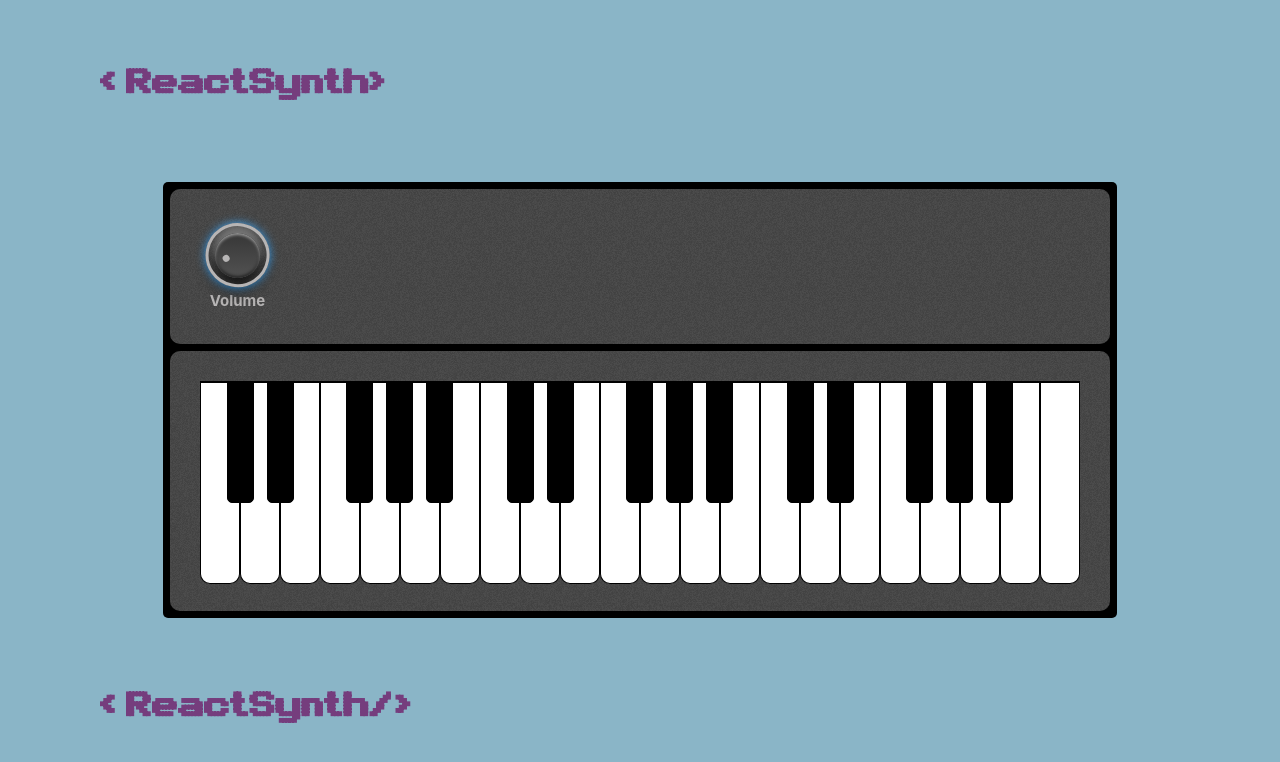
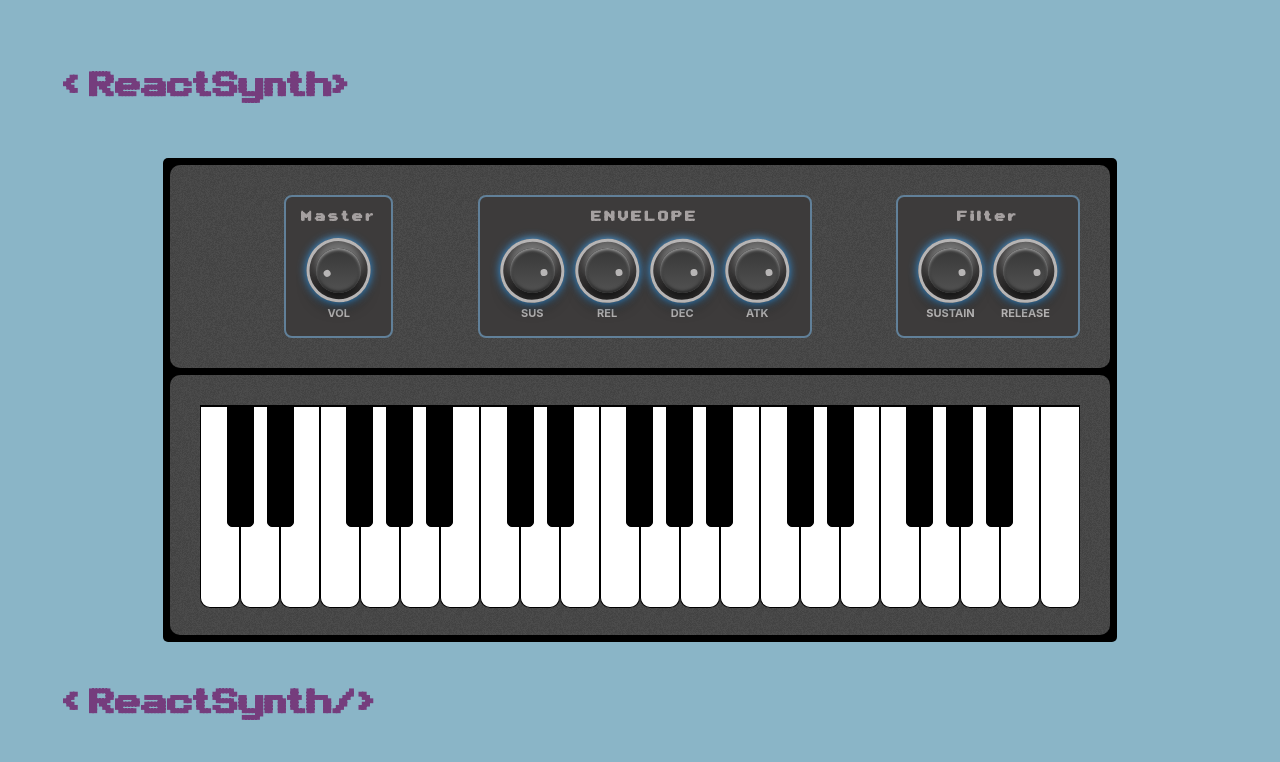
Before and after one commit to lucasghizoni/synthesizer, a React (Create React App) app: page / in a window 1280 px wide. Shown: the top 762 px of the page. Built offline with nearby package versions, Linux system fonts and the light colour scheme; the HTML template or start-up script is replaced by a standard one.

Commit message:
add box component

```diff
--- a/src/App.module.css
+++ b/src/App.module.css
@@ -1,29 +1,23 @@
-.container {
-  display: flex;
-  flex-direction: column;
-  min-height: 100vh;
-}
-
-header, footer {
-  margin: 3rem 10rem;
-  font-family: "arcade";
-  color: #753d7d;
-  font-size: 2.5rem;
-}
-
 .main {
-  flex: 1;
   display: flex;
   flex-direction: column;
   align-items: center;
   justify-content: center;
   font-size: calc(10px + 2vmin);
+  min-height: 100vh;
+}
+
+h1 {
+  font-family: "arcade";
+  color: #753d7d;
+  font-size: 5rem;
 }
 
 .synth {
   background-color: black;
   border-radius: 0.5rem;
   padding: 0.7rem;
+  margin: 0 10rem;
 }
 
 .controllersPanel {
--- a/src/App.tsx
+++ b/src/App.tsx
@@ -5,19 +5,30 @@ import { Keys } from "./features/keys/Keys";
 import {useAudioContext} from "./app/useAudioContext";
 import { Knob } from "./features/knob/Knob";
 import { Panel } from "./components/panel/Panel";
+import {Box} from "./components/box/Box";
 
 function App() {
   const { play, stop, gain } = useAudioContext();
 
   return (
-    <div className={styles.container}>
-      <header>
+    <section className={styles.main}>
+      <div>
         <h1>{`<ReactSynth>`}</h1>
-      </header>
-      <section className={styles.main}>
         <div className={styles.synth}>
           <Panel className={styles.controllersPanel}>
-            <Knob initialValue={20} onChange={value => gain(value/100)} label="Volume"/>
+            <Box label="Master">
+              <Knob initialValue={20} onChange={value => gain(value/100)} label="Vol"/>
+            </Box>
+            <Box label="ENVELOPE">
+              <Knob label="Sus"/>
+              <Knob label="Rel"/>
+              <Knob label="Dec"/>
+              <Knob label="Atk"/>
+            </Box>
+            <Box label="Filter">
+              <Knob label="Sustain"/>
+              <Knob label="Release"/>
+            </Box>
           </Panel>
           <Panel>
             <Keys
@@ -30,11 +41,9 @@ function App() {
             />
           </Panel>
         </div>
-      </section>
-      <footer>
         <h1>{`<ReactSynth/>`}</h1>
-      </footer>
-    </div>
+      </div>
+    </section>
   );
 }
 
--- a/src/app/useAudioContext.ts
+++ b/src/app/useAudioContext.ts
@@ -12,7 +12,7 @@ export const useAudioContext = () => {
         const osc = (audioCtx as AudioContext).createOscillator();
         const gainNode = (audioCtx as AudioContext).createGain();
         osc.frequency.value = frequency;
-        osc.type = 'square';
+        osc.type = 'sawtooth';
         osc.onended = () => {
           setFrequency(null);
         }
--- /dev/null
+++ b/src/components/box/Box.module.css
@@ -0,0 +1,22 @@
+.container {
+  margin-left: auto;
+  border: 0.2rem solid #618099;
+  padding: 0.3rem 1.5rem 1rem 1.5rem;
+  border-radius: 0.8rem;
+  position: relative;
+  background-color: #3d3b3b;
+  text-align: center;
+  height: fit-content;
+}
+
+.content {
+  display: flex;
+}
+
+.label {
+  color: #a5a0a0;
+  font-size: 2rem;
+  font-weight: bold;
+  letter-spacing: 0.3rem;
+  font-family: 'arcade';
+}
--- /dev/null
+++ b/src/components/box/Box.tsx
@@ -0,0 +1,18 @@
+import React, {FC, ReactNode} from "react";
+import styles from './Box.module.css';
+
+interface Props {
+  children: ReactNode;
+  label?: string;
+}
+
+export const Box: FC<Props> = ({label, children}) => {
+  return (
+    <div className={styles.container}>
+      {label && <span className={styles.label}>{label}</span>}
+      <div className={styles.content}>
+        {children}
+      </div>
+    </div>
+  )
+};
--- a/src/features/knob/Knob.module.css
+++ b/src/features/knob/Knob.module.css
@@ -11,9 +11,10 @@
 .label {
   margin-top: 1.3rem;
   color: #b7b5b5;
-  font-size: 1.5rem;
+  font-size: 1.1rem;
   font-weight: bold;
   user-select: none;
+  text-transform: uppercase;
 }
 
 .knob:active {
```
